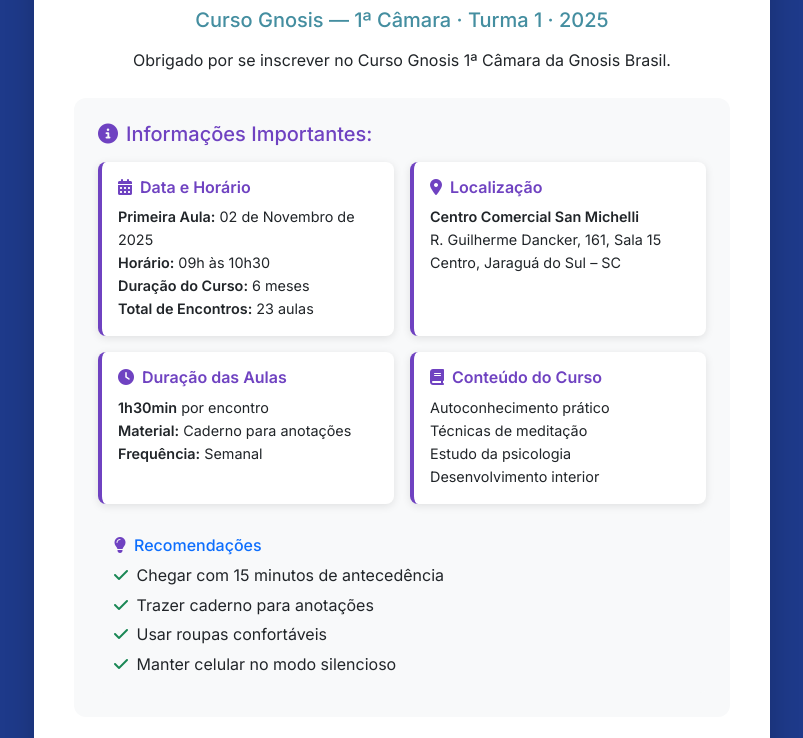
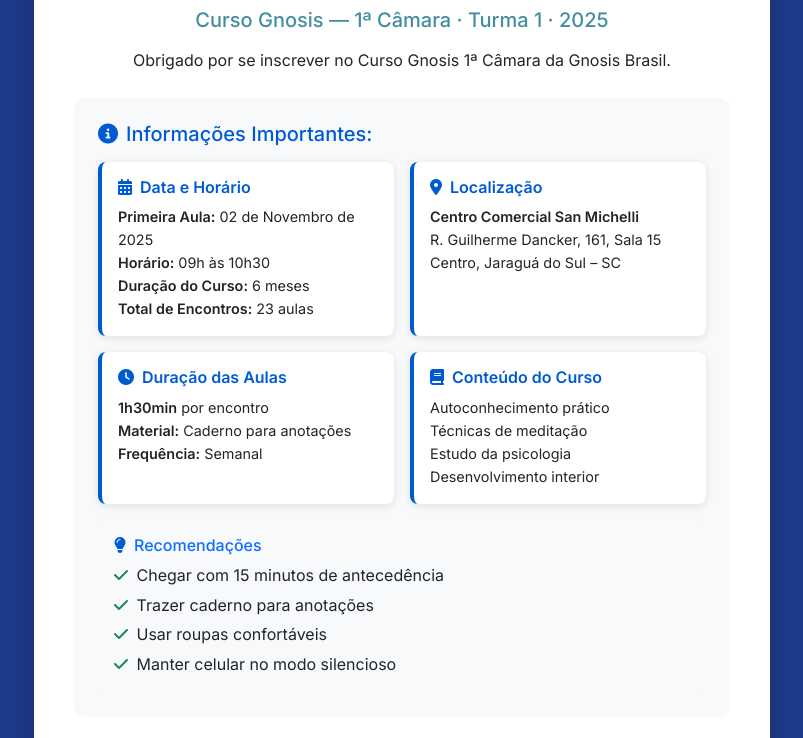
Before and after one commit to GnosisJaragua-Brasil/Inscri-o_Curso_T01_2025, a plain HTML site: page confirmado.html in a window 1280 px wide. Shown: the part 209-947 px from the top of the page, without its empty margins (238-1041 px from the left). Drawn offline with nearby package versions, Linux system fonts and the light colour scheme.

Commit message:
Update confirmado.html

```diff
--- a/confirmado.html
+++ b/confirmado.html
@@ -20,7 +20,7 @@
   <!-- Estilos personalizados -->
   <style>
     :root {
-      --color-primary: #6f42c1;
+      --color-primary: #005bd2;
       --color-dark-bg: #1e3a8a;
       --color-text-light: #ffffff;
       --color-accent: #448ea0;
@@ -172,7 +172,7 @@
     }
 
     .btn-gnosis:hover {
-      background-color: #5a32a8;
+      background-color: #323aa8;
       transform: scale(1.05);
     }
 
```
